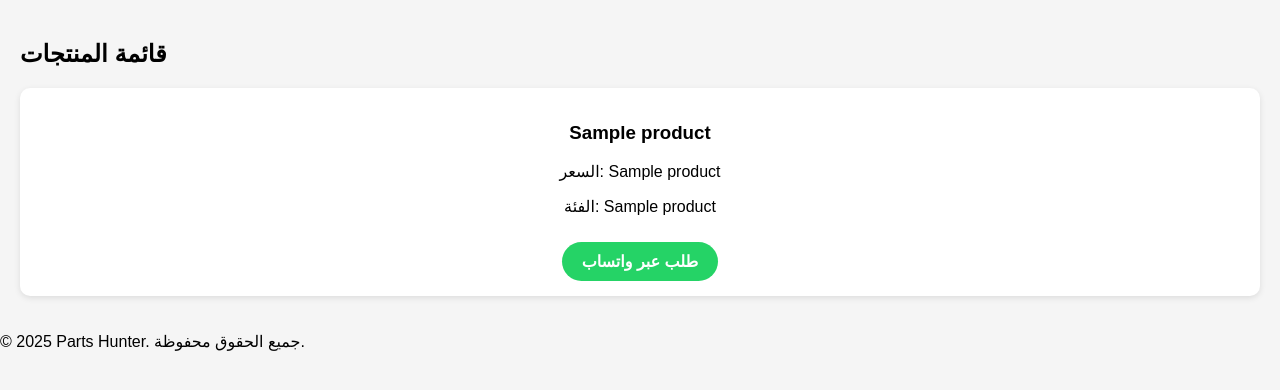
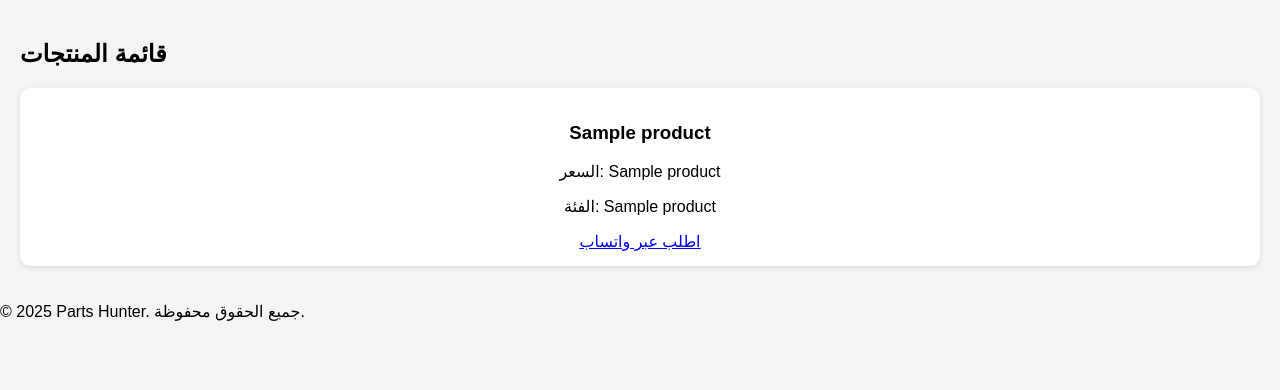
Before and after one commit to Aljaili-Elsmani/Parts-hunter, a Flask app: template app/templates/index.html in a window 1280 px wide. Shown: the part 49-439 px from the top of the page. Run offline with Flask 3, Linux system fonts and the light colour scheme; the template is opened without the code that fills it: most values are stand-ins (such as "Sample title", 1, 10 or a date in 2020); parts of the project's set-up code (start-up, migrations or seed data) failed here and were passed over.

Commit message:
Update index.html

```diff
--- a/app/templates/index.html
+++ b/app/templates/index.html
@@ -10,10 +10,10 @@
         <h3>{{ product[1] }}</h3>
         <p>السعر: {{ product[2] }}</p>
         <p>الفئة: {{ product[3] }}</p>
-        <a href="https://wa.me/00249902355371?text={{ product[4] }}" target="_blank" class="whatsapp-btn">طلب عبر واتساب</a>
+        <a href="https://wa.me/00249902355371?text=هل المنتج {{ product[1] }} متوفر؟" target="_blank" class="btn-whatsapp">اطلب عبر واتساب</a>
     </div>
     {% else %}
-    <p>لا توجد منتجات مضافة بعد.</p>
+    <p>لا توجد منتجات حتى الآن.</p>
     {% endfor %}
 </div>
 {% endblock %}
```
